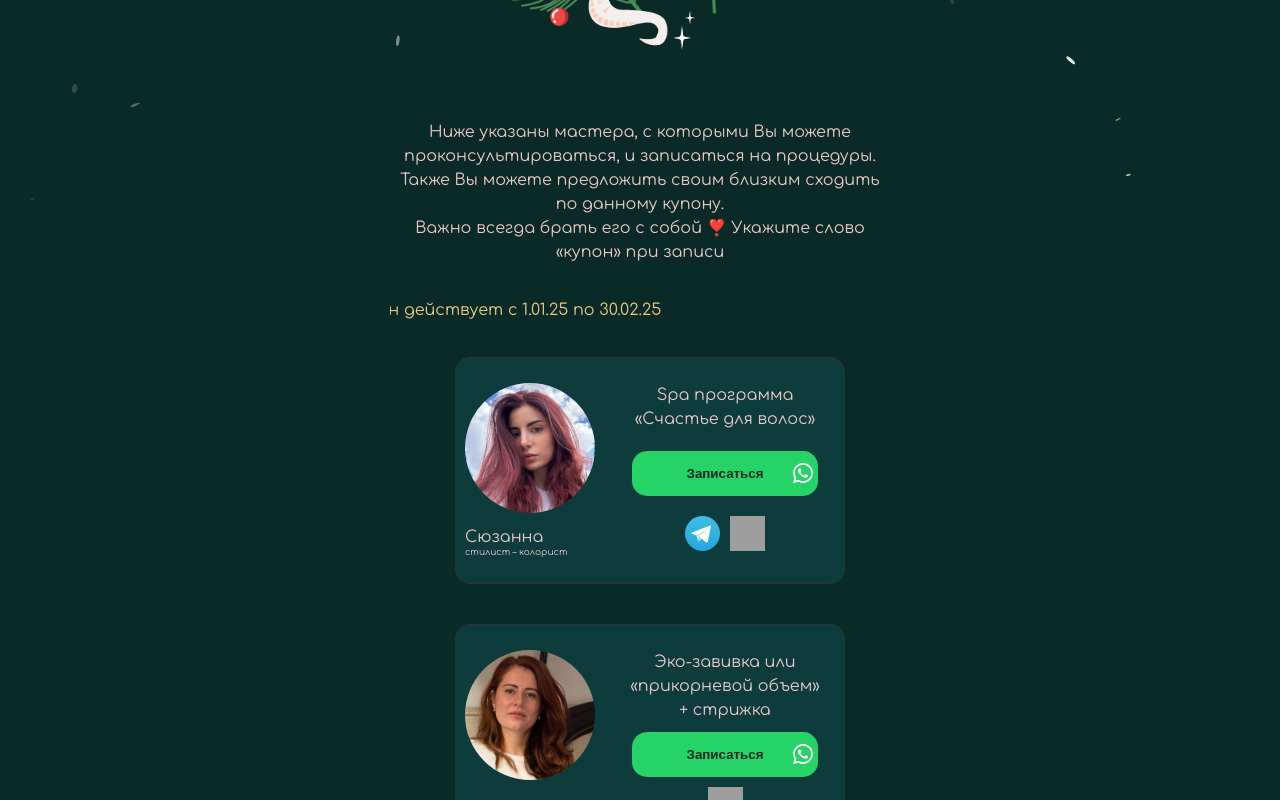
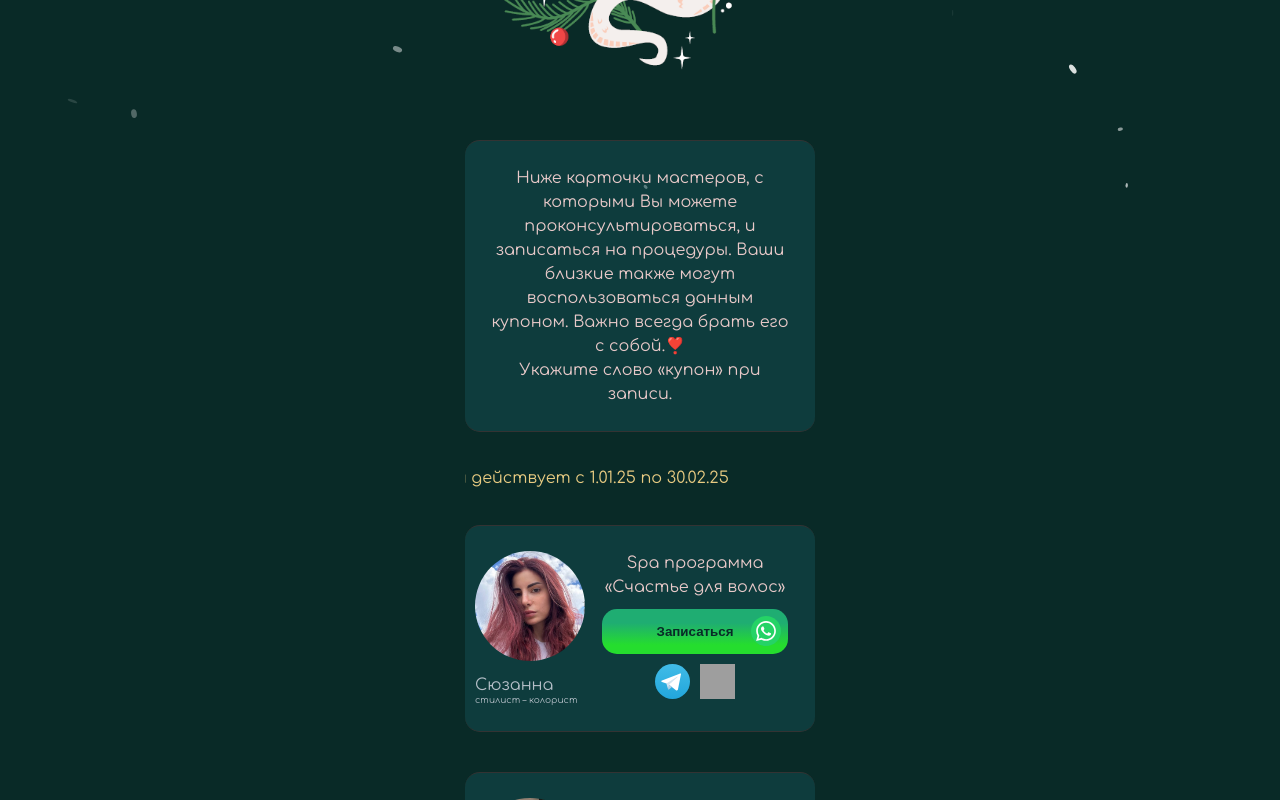
Before and after one commit to linikitaa/giftme, a React (Vite) app: page / in a window 1280 px wide. Shown: the part 600-1400 px from the top of the page. Built offline with nearby package versions, Linux system fonts and the light colour scheme; grey boxes are pictures that could not be loaded.

Commit message:
размеры items, новая кнопка

```diff
--- a/src/App.jsx
+++ b/src/App.jsx
@@ -5,6 +5,7 @@ import siu from './assets/photos/siu.jpg';
 import anast from './assets/photos/anast.jpg'
 import elena from './assets/photos/elena.jpg'
 import ang from './assets/photos/ang.jpg'
+import icontree from './assets/icon.svg'
 import tg from './assets/tg.svg'
 import {frame} from "./confetti.js";
 import {useEffect} from "react";
@@ -39,10 +40,10 @@ export function App() {
                 </h1>
 
                 <div className={'snake'}></div>
-                <p className={'subtitle'}>Ниже указаны мастера, с которыми Вы можете проконсультироваться, и записаться на процедуры.
-                    Также Вы можете предложить своим близким сходить по данному купону.
-                    <br/>Важно всегда брать его с собой ❣️
-                    Укажите слово «купон» при записи
+                <p className={'subtitle'}>Ниже карточки мастеров, с которыми Вы можете проконсультироваться, и записаться на процедуры.
+                    Ваши близкие также могут воспользоваться данным купоном.
+                    Важно всегда брать его с собой.❣️
+                    <br/>Укажите слово «купон» при записи.
                 </p>
                 <br/>
                 <div className="marquee">
@@ -86,7 +87,7 @@ export function App() {
                             </div>
                         </div>
                         <div className={'item_right'}>
-                            <p>Эко-завивка или «прикорневой объем» + стрижка</p>
+                            <p className={'item_text'}>Эко-завивка или «прикорневой объем» + стрижка</p>
                             <button className={'link_for_sign'}>
                                 <a className={'link'} href={'https://wa.me/79265955117'}>
                                     Записаться
@@ -154,6 +155,7 @@ export function App() {
                     </div>
 
                 </div>
+                <p className={'title'}>Счастливого Нового года <img className={'iconTree'} src={icontree} alt=""/></p>
 
             </div>
         </div>
--- a/src/styles/App.css
+++ b/src/styles/App.css
@@ -2,7 +2,7 @@
 @import url('https://fonts.googleapis.com/css2?family=Comfortaa:wght@300..700&display=swap');
 @import url('https://fonts.googleapis.com/css2?family=Great+Vibes&display=swap');
 @import url('https://fonts.googleapis.com/css2?family=Dancing+Script:wght@400..700&display=swap');
-
+@import url('https://fonts.googleapis.com/css2?family=Cormorant:ital,wght@0,300..700;1,300..700&display=swap');
 body {
   font: 16px "Comfortaa", sans-serif;
   background-color: #092a27;
@@ -16,8 +16,8 @@ body {
   display: flex;
   flex-direction: column;
   gap: 25px;
-  max-width: 1080px;
-  margin: 0 auto 50px;
+  max-width: 350px;
+  margin: 0 auto;
 
 }
 
@@ -32,23 +32,27 @@ body {
 
 .info {
   margin: 0 auto;
-  max-width: 500px;
 }
 
 .title {
   font-family: "Great Vibes", cursive;
   line-height: 1;
   font-size: 55px;
-  margin: 40px 0 20px 0;
+  margin: 60px 0 20px 0;
   text-align: center;
 }
 .subtitle {
   text-align: center;
+  background-color: rgba(35, 133, 148, 0.2);
+  border-radius: 15px;
+  border-top: 1px double #333;
+  border-bottom: 1px double #333;
+  padding: 25px;
 }
 .items {
   display: flex;
   flex-direction: column;
-  margin: 0 auto;
+  margin: 0 auto 50px;
   gap: 40px;
 
 }
@@ -57,7 +61,7 @@ body {
   justify-content: space-between;
   padding: 25px 10px;
   background-color: rgba(35, 133, 148, 0.2);
-  width: 100%;
+
 
   border-radius: 15px;
   border-top: 1px double #333;
@@ -80,7 +84,11 @@ body {
 
   max-width: 200px;
 }
+.item_text {
+
+}
 .item_name {
+  color: #b4bec7;
   line-height: 1.2;
 }
 .item_first {
@@ -94,6 +102,7 @@ body {
   color: #092a27;
   text-decoration: none;
   font-weight: bold;
+
 }
 .contacts {
   display: flex;
@@ -108,7 +117,8 @@ body {
 .link_for_sign {
   position: relative;
 
-  background-color: #25d366;
+  background: rgb(37,221,46);
+  background: linear-gradient(0deg, rgba(37,221,46,1) 20%, rgba(31,173,114,1) 69%);
   border-radius: 15px;
   padding: 15px 55px;
   border: none;
@@ -120,7 +130,7 @@ body {
 
   position: absolute;
   top: 7px;
-  right: 0;
+  right: 7px;
 }
 
 .ava {
```
